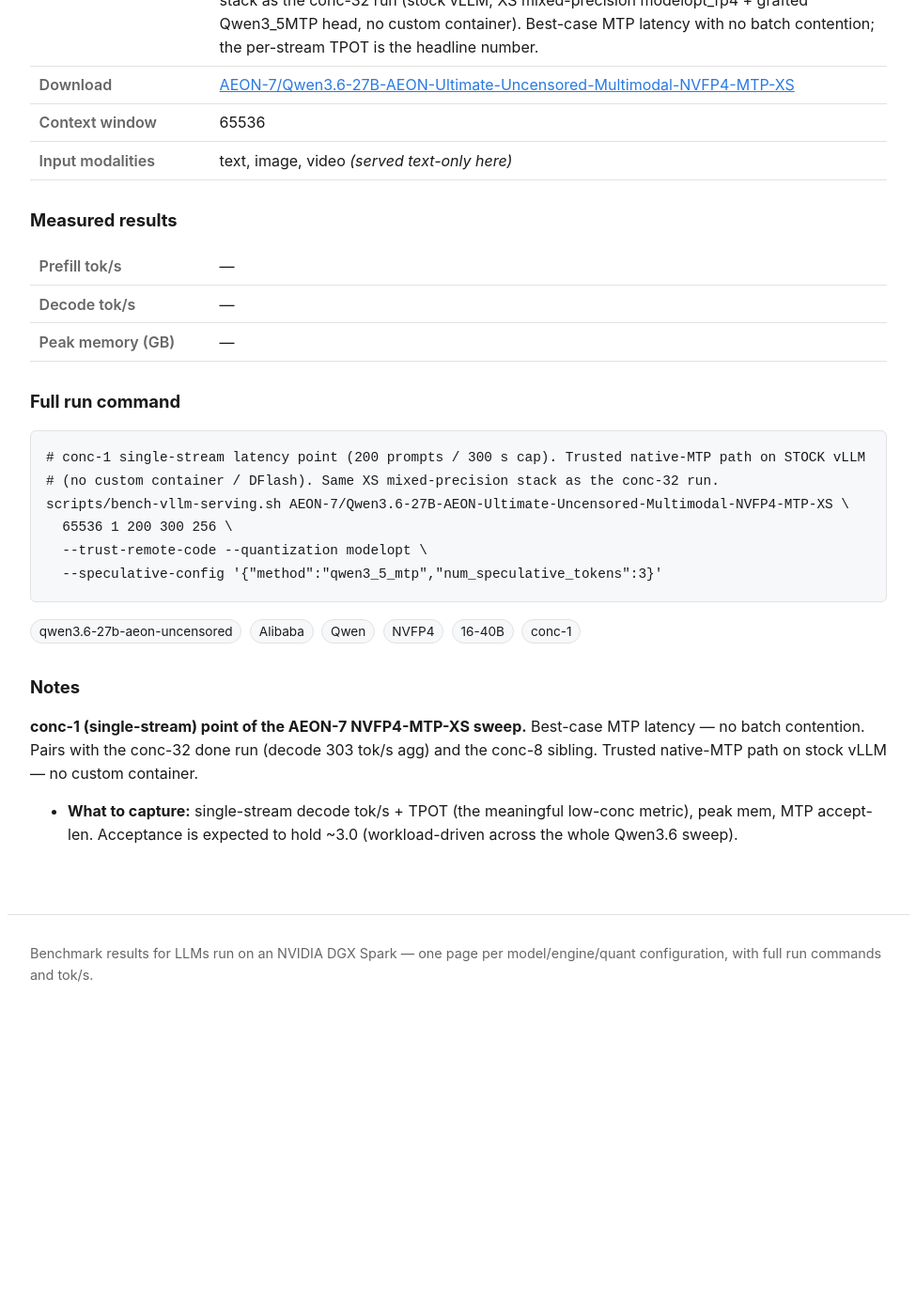
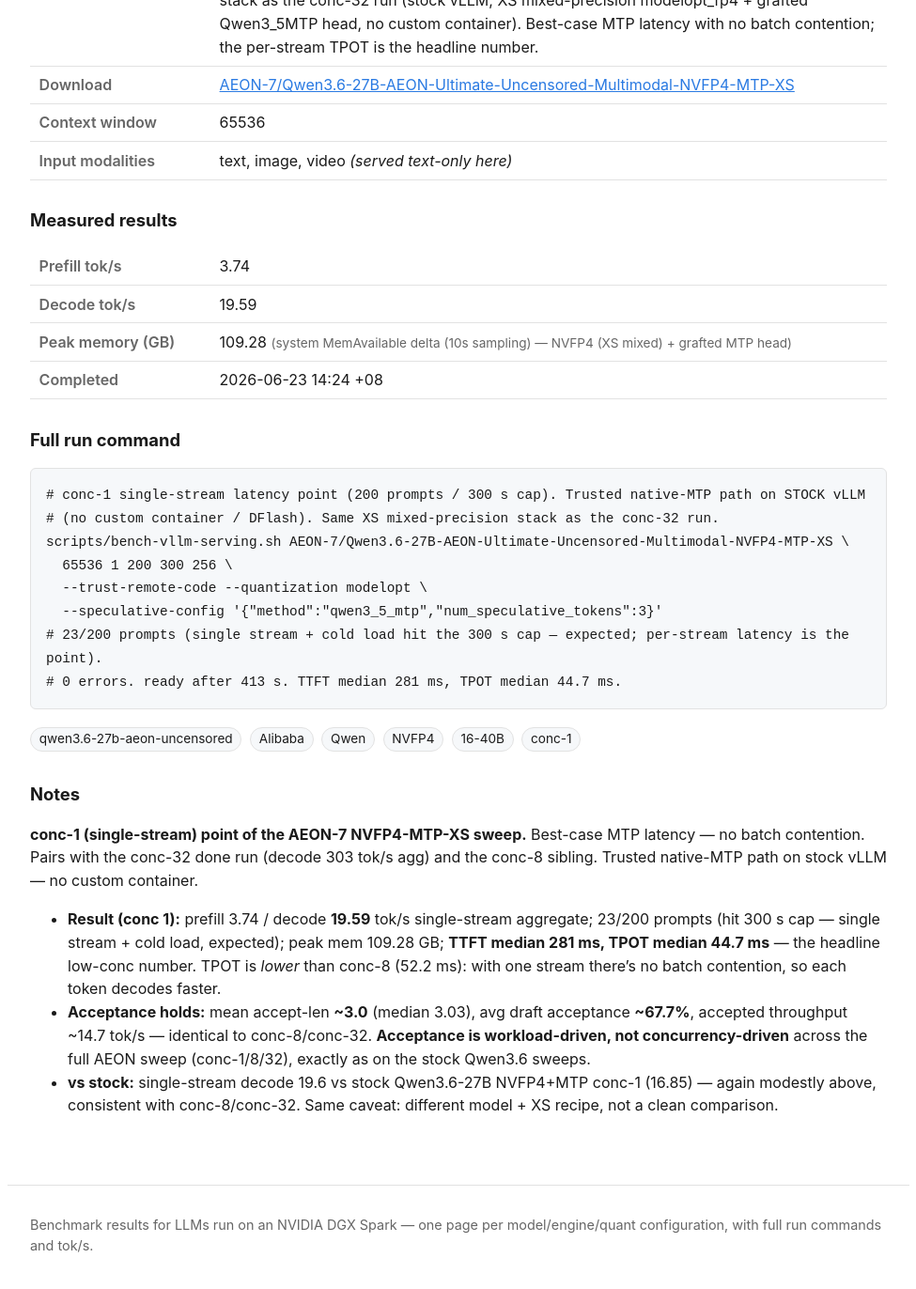
Before and after one commit to yjsoon/autobench, a Jekyll site: the page built from _configs/qwen3-6-27b-aeon-uncensored-vllm-nvfp4-mtp-c1.md, in a window 1280 px wide and 1400 px high, scrolled down 544 px. Shown: the top 1372 px of the window at 94% size, without its empty margins (152-1127 px from the left). Built offline with Jekyll 4.4.1, drawn with Linux system fonts in a browser that asks for light colours; before the commit the page ends 1656 px from its top, so only the background shows below that; some of the changed text lies outside the part shown.

Commit message:
Bench: AEON-7 27B NVFP4-MTP-XS vLLM conc-1 (decode 19.6 tok/s single-stream, TPOT 44.7ms) — AEON sweep complete
Single-stream TPOT 44.7ms < conc-8's 52.2ms (no batch contention). Accept-len ~3.0 holds
across conc-1/8/32. Closes the AEON-7 concurrency sweep.

Co-Authored-By: Claude Opus 4.8 <noreply@anthropic.com>
Claude-Session: https://claude.ai/code/session_01B9a7mhJxZceLtkYS7wKerp

```diff
--- a/_configs/qwen3-6-27b-aeon-uncensored-vllm-nvfp4-mtp-c1.md
+++ b/_configs/qwen3-6-27b-aeon-uncensored-vllm-nvfp4-mtp-c1.md
@@ -15,13 +15,13 @@ modalities: [text, image, video]
 mm_served: false
 concurrency: 1
 tags: [qwen3.6-27b-aeon-uncensored, Alibaba, Qwen, NVFP4, 16-40B, conc-1]
-status: pending
-prefill_toks:
-decode_toks:
-mem_gb:
-mem_source:
-spec_acceptance:
-completed_at:
+status: done
+prefill_toks: 3.74
+decode_toks: 19.59
+mem_gb: 109.28
+mem_source: system MemAvailable delta (10s sampling) — NVFP4 (XS mixed) + grafted MTP head
+spec_acceptance: mean acceptance length ~3.0 (range 2.51–3.36, median 3.03) · avg draft acceptance ~67.7% · accepted throughput ~14.7 tok/s single-stream — holds vs conc-8/conc-32
+completed_at: 2026-06-23 14:24 +08
 engine_image: vllm/vllm-openai:nightly-aarch64@sha256:68e23ddd982ad5642e21354c2242a3a86d31a3ea83f5937e5c3867942dc6595b
 run_command: |
   # conc-1 single-stream latency point (200 prompts / 300 s cap). Trusted native-MTP path on STOCK vLLM
@@ -30,11 +30,20 @@ run_command: |
     65536 1 200 300 256 \
     --trust-remote-code --quantization modelopt \
     --speculative-config '{"method":"qwen3_5_mtp","num_speculative_tokens":3}'
+  # 23/200 prompts (single stream + cold load hit the 300 s cap — expected; per-stream latency is the point).
+  # 0 errors. ready after 413 s. TTFT median 281 ms, TPOT median 44.7 ms.
 ---
 
 **conc-1 (single-stream) point of the AEON-7 NVFP4-MTP-XS sweep.** Best-case MTP latency — no batch
 contention. Pairs with the conc-32 done run (decode 303 tok/s agg) and the conc-8 sibling. Trusted
 native-MTP path on stock vLLM — no custom container.
 
-- **What to capture:** single-stream decode tok/s + TPOT (the meaningful low-conc metric), peak mem, MTP
-  accept-len. Acceptance is expected to hold ~3.0 (workload-driven across the whole Qwen3.6 sweep).
+- **Result (conc 1):** prefill 3.74 / decode **19.59** tok/s single-stream aggregate; 23/200 prompts (hit
+  300 s cap — single stream + cold load, expected); peak mem 109.28 GB; **TTFT median 281 ms, TPOT median
+  44.7 ms** — the headline low-conc number. TPOT is *lower* than conc-8 (52.2 ms): with one stream there's
+  no batch contention, so each token decodes faster.
+- **Acceptance holds:** mean accept-len **~3.0** (median 3.03), avg draft acceptance **~67.7%**, accepted
+  throughput ~14.7 tok/s — identical to conc-8/conc-32. **Acceptance is workload-driven, not
+  concurrency-driven** across the full AEON sweep (conc-1/8/32), exactly as on the stock Qwen3.6 sweeps.
+- **vs stock:** single-stream decode 19.6 vs stock Qwen3.6-27B NVFP4+MTP conc-1 (16.85) — again modestly
+  above, consistent with conc-8/conc-32. Same caveat: different model + XS recipe, not a clean comparison.
```
